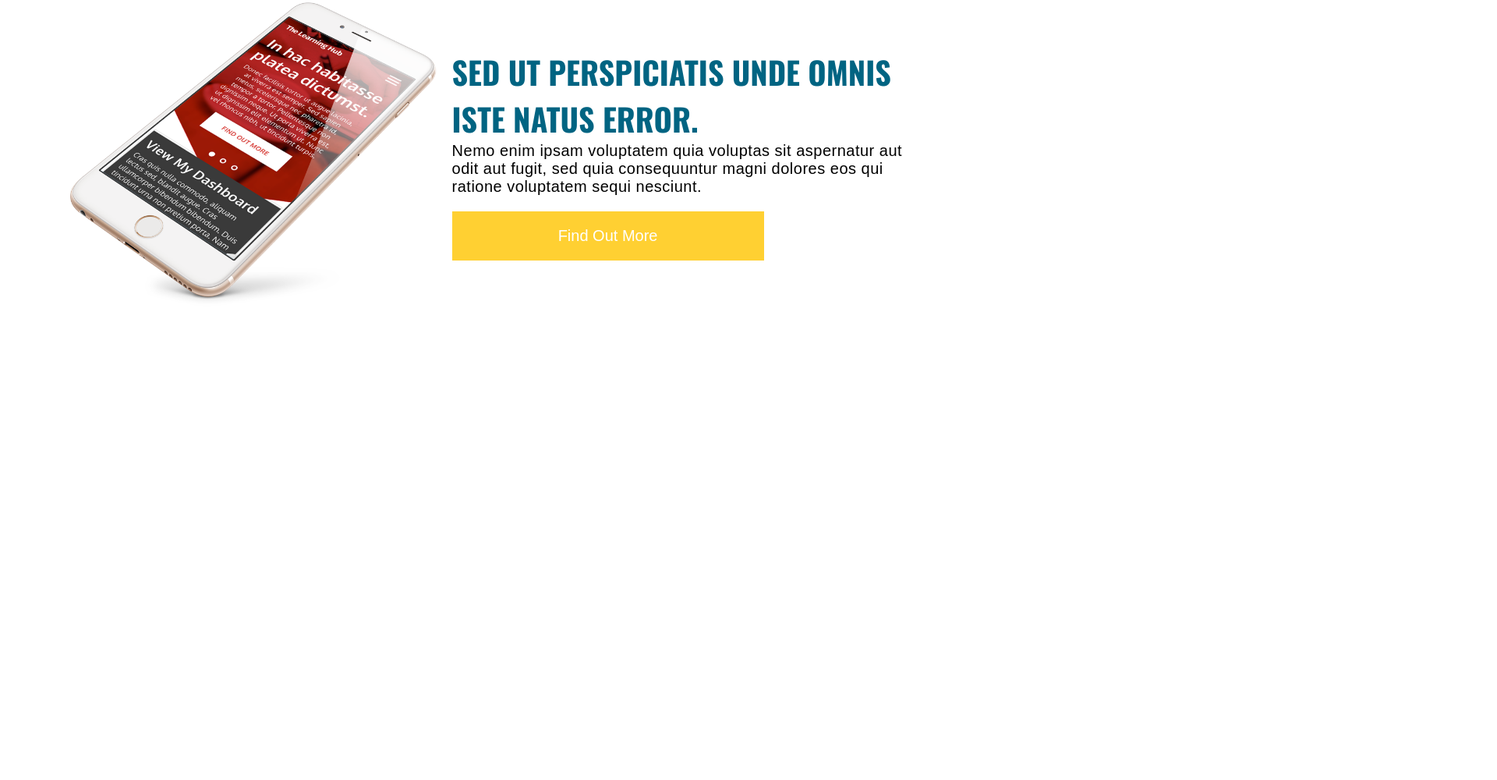
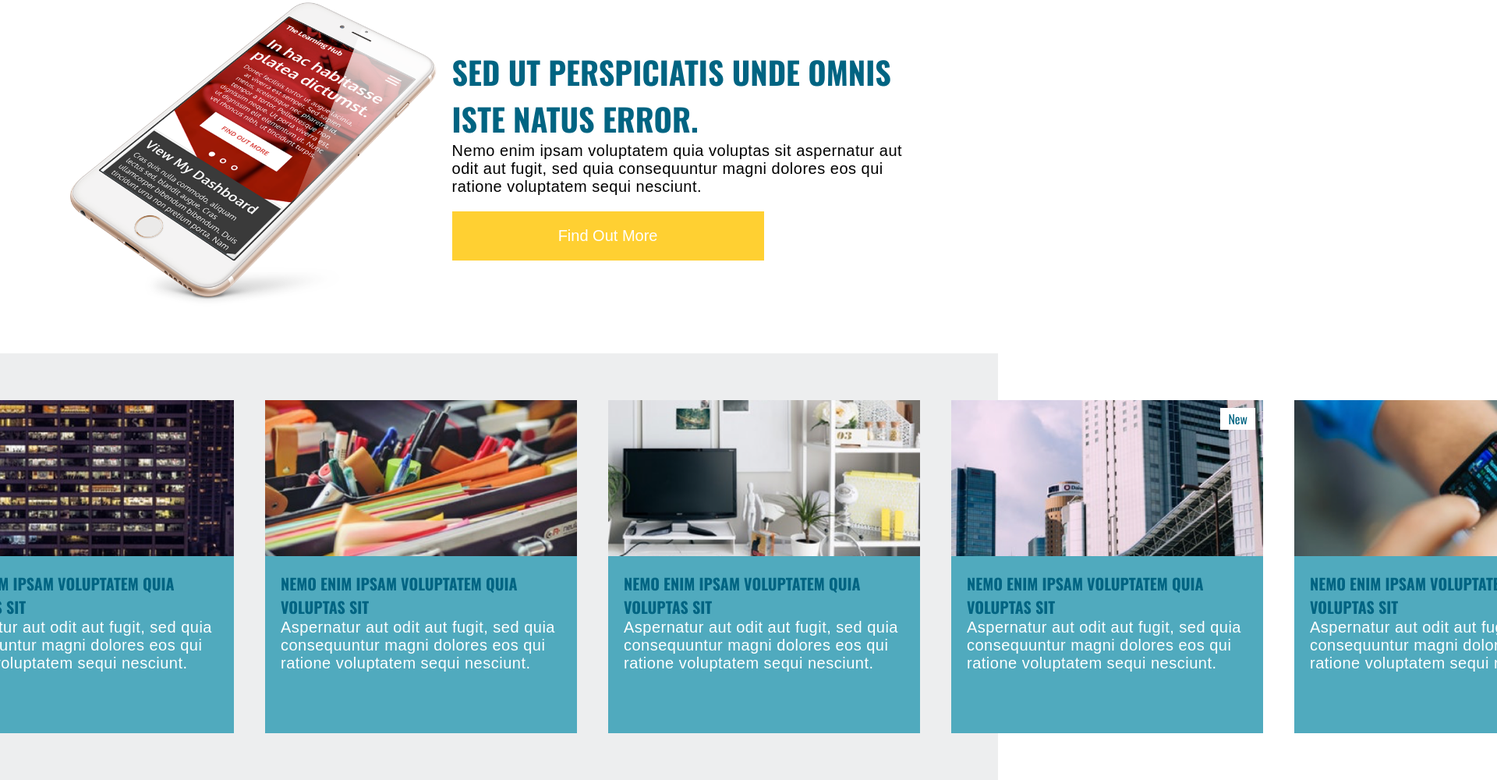
Before and after one commit to da90/demo-site, a Gatsby site: page / in a window 1280 px wide. Shown: the part 1465-2465 px from the top of the page at 78% size, 1920 px wide, since content can reach past the window. Before the commit the page ends 1918 px from the top, so only its background shows below. Built offline with nearby package versions, Linux system fonts and the light colour scheme; Gatsby itself is replaced by a stand-in of ours.

Commit message:
gallery done

```diff
--- /dev/null
+++ b/src/components/gallery.js
@@ -0,0 +1,53 @@
+import React from "react"
+import Image from "../components/image"
+import {Link} from "gatsby"
+
+const Gallery = () => <section className="gallery">
+    <div class="gallery__card">
+        <Image alt="Picture of a building" filename="img1.png" />
+        <div>
+            <h5>Nemo enim ipsam voluptatem quia voluptas sit</h5>
+            <p>Aspernatur aut odit aut fugit, sed quia consequuntur magni dolores eos qui ratione voluptatem sequi nesciunt.</p>
+            <Link to="/dashboard" class="button button--secondary">View</Link>
+        </div>
+    </div>
+
+    <div class="gallery__card">
+        <Image alt="Pencils" filename="img2.png" />
+        <div>
+            <h5>Nemo enim ipsam voluptatem quia voluptas sit</h5>
+            <p>Aspernatur aut odit aut fugit, sed quia consequuntur magni dolores eos qui ratione voluptatem sequi nesciunt.</p>
+            <Link to="/dashboard" class="button button--secondary">View</Link>
+        </div>
+    </div>
+
+    <div class="gallery__card">
+        <Image alt="Picture of TV" filename="img3.png" />
+        <div>
+            <h5>Nemo enim ipsam voluptatem quia voluptas sit</h5>
+            <p>Aspernatur aut odit aut fugit, sed quia consequuntur magni dolores eos qui ratione voluptatem sequi nesciunt.</p>
+            <Link to="/dashboard" class="button button--secondary">View</Link>
+        </div>
+    </div>
+
+    <div class="gallery__card">
+        <Image alt="Buildings picture" filename="img4.png" />
+        <span>New</span>
+        <div>
+            <h5>Nemo enim ipsam voluptatem quia voluptas sit</h5>
+            <p>Aspernatur aut odit aut fugit, sed quia consequuntur magni dolores eos qui ratione voluptatem sequi nesciunt.</p>
+            <Link to="/dashboard" class="button button--secondary">View</Link>
+        </div>
+    </div>
+
+    <div class="gallery__card">
+        <Image alt="Picture of a watch" filename="img5.png" />
+        <div>
+            <h5>Nemo enim ipsam voluptatem quia voluptas sit</h5>
+            <p>Aspernatur aut odit aut fugit, sed quia consequuntur magni dolores eos qui ratione voluptatem sequi nesciunt.</p>
+            <Link to="/dashboard" class="button button--secondary">View</Link>
+        </div>
+    </div>
+</section>
+
+export default Gallery
--- a/src/pages/index.js
+++ b/src/pages/index.js
@@ -8,6 +8,7 @@ import External from "../components/external"
 import Image from "../components/image"
 import CurrentLearning from "../components/currentlearning"
 import HeroSection from "../components/herosection"
+import Gallery from "../components/gallery"
 
 const IndexPage = () => (
   <Layout>
@@ -16,6 +17,7 @@ const IndexPage = () => (
     <Banner/>
     <CurrentLearning/>
     <HeroSection/>
+    <Gallery/>
   </Layout>
 )
 
--- /dev/null
+++ b/src/scss/components/_gallery.scss
@@ -0,0 +1,72 @@
+@import "../abstracts/abstracts";
+
+.gallery {
+  max-width: 100%;
+  padding: 6rem 0;
+  background-color: $color-grey5;
+  display: flex;
+  flex-direction: column;
+
+  @include responsive("phone") {
+    flex-direction: row;
+  }
+
+  &__card {
+    margin-bottom: 2rem;
+    position: relative;
+    flex: 1 1 auto;
+
+    @include responsive("phone") {
+      min-width: 40rem;
+      margin: 0 2rem;
+      transform: translateX(-12rem);
+    }
+
+    & > .gatsby-image-wrapper {
+        max-height: 20rem;
+    }
+
+    & > span {
+      position: absolute;
+      top: 1rem;
+      right: 1rem;
+      background-color: white;
+      padding: 0.2rem 1rem;
+      color: $color-primary1;
+    }
+
+    & > div {
+      padding: 2rem;
+      background-color: $color-primary2;
+
+      & h5 {
+        color: $color-primary1;
+      }
+
+      & p {
+        color: white;
+      }
+
+      & a {
+        max-width: 15rem;
+        padding: 1rem;
+        font-size: 1.6rem;
+        font-weight: bolder;
+        margin-top:2rem;
+        transition: opacity .2s ease-in-out;
+
+        @include responsive("tablet") {
+            opacity:0;
+        }
+      }
+    }
+
+    &:hover {
+        & > div {
+            a {
+                opacity:1;
+            }
+        }
+    }
+  }
+}
--- a/src/scss/components/components.scss
+++ b/src/scss/components/components.scss
@@ -6,3 +6,4 @@
 @import "currentlearning";
 @import "progress";
 @import "hero";
+@import "gallery";
```
Also changed, not shown: src/images/img1.png (added), src/images/img2.png (added), src/images/img3.png (added), src/images/img4.png (added), src/images/img5.png (added), src/images/img6.png (added), src/images/syn-logo-2016-blue.png (added), src/images/syn-logo-2016-white.png (added), src/images/top_img.png (added).
